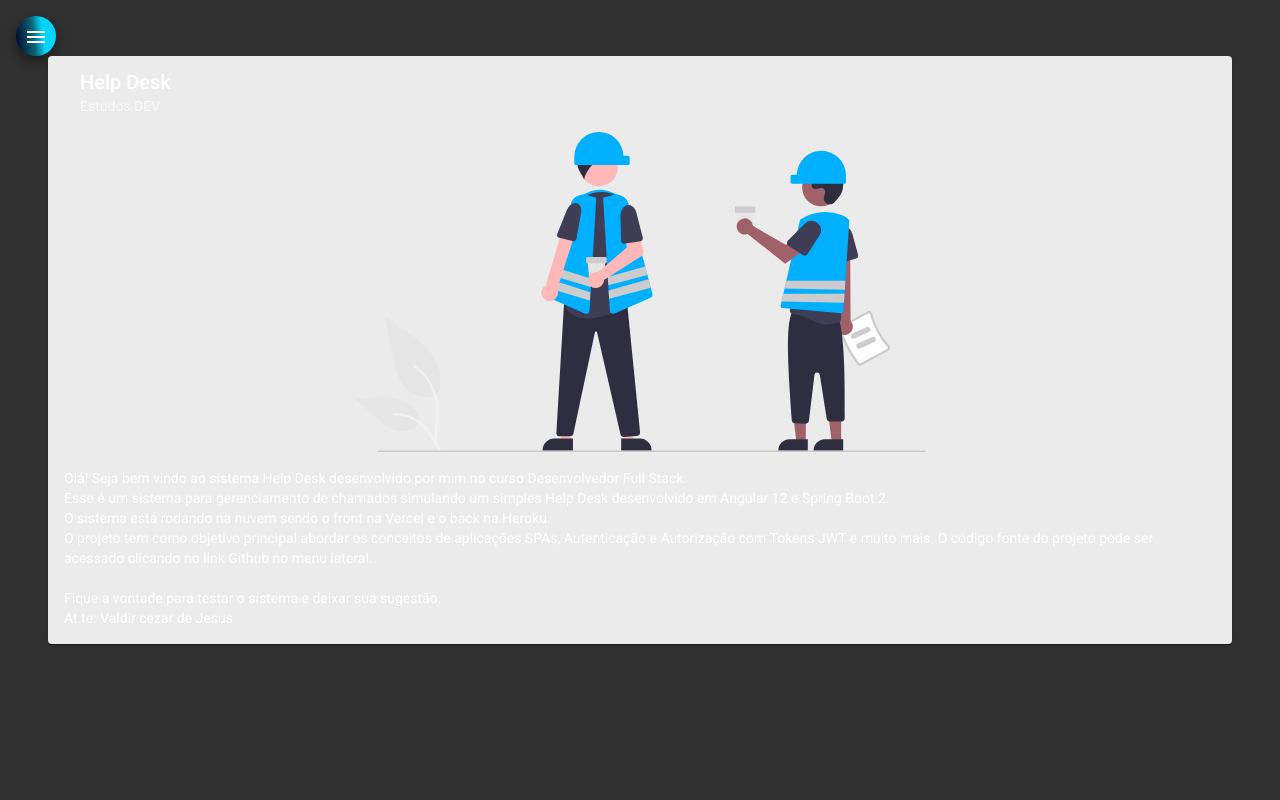
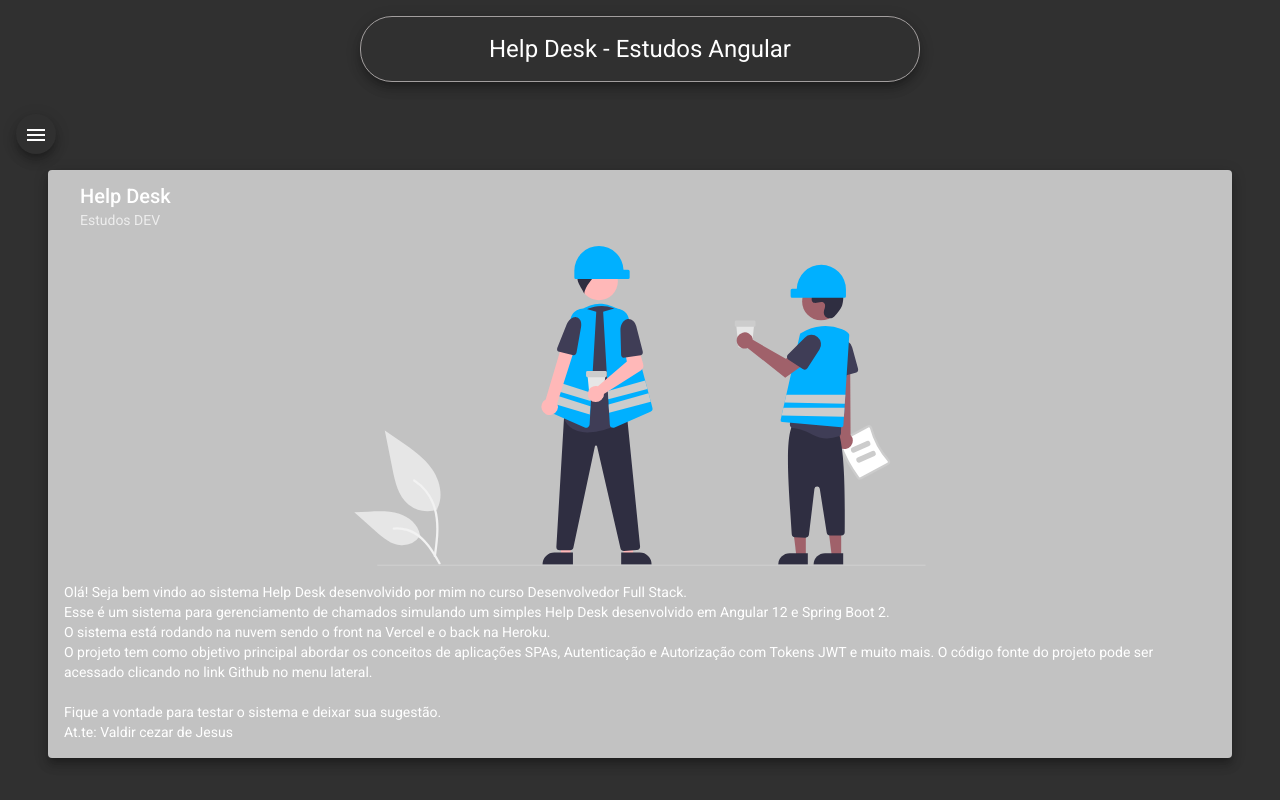
Before and after one commit to duarte44/Helpdesk-front, an Angular app: page /home in a window 1280 px wide. Built offline with nearby package versions, Linux system fonts and the light colour scheme.

Commit message:
html e css para header

```diff
--- a/src/app/components/header/header.component.css
+++ b/src/app/components/header/header.component.css
@@ -0,0 +1,12 @@
+.container{
+    display: flex;
+    align-items: center;
+    justify-content: center;
+}
+
+h1{
+    margin-top: 1rem;
+    border: 1px solid rgb(162, 158, 158);
+    padding: 1rem 10%;
+    border-radius: 2rem;
+}
--- a/src/app/components/header/header.component.html
+++ b/src/app/components/header/header.component.html
@@ -1 +1,3 @@
-<p>header works!</p>
+<div class="container">
+    <h1 class="mat-elevation-z8">Help Desk - Estudos Angular</h1>
+</div>
--- a/src/app/components/home/home.component.css
+++ b/src/app/components/home/home.component.css
@@ -1,7 +1,7 @@
 .card{
     width: 90%;
-    margin: auto;
-    background-color: rgb(235, 235, 235);
+    margin: 1rem auto;
+    background-color: rgb(194, 194, 194);
 }
 
 img{
--- a/src/app/components/home/home.component.html
+++ b/src/app/components/home/home.component.html
@@ -1,4 +1,4 @@
-<mat-card class="card">
+<mat-card class="card mat-elevation-z8">
     <mat-card-header>
       <mat-card-title>Help Desk</mat-card-title>
       <mat-card-subtitle>Estudos DEV</mat-card-subtitle>
--- a/src/app/components/nav/nav.component.css
+++ b/src/app/components/nav/nav.component.css
@@ -4,7 +4,7 @@
 .sidenav{
     width: 13rem;
     color: white;
-    background: rgb(2,0,36);
+
     background: linear-gradient(82deg, rgba(2,0,36,1) 0%, rgba(9,104,121,1) 45%, rgba(0,212,255,1) 66%);
 }
 
@@ -24,5 +24,5 @@
 .menu{
     margin: 1rem 0 0 1rem;
     color: white;
-    background: linear-gradient(82deg, rgba(2,0,36,1) 0%, rgba(9,104,121,1) 45%, rgba(0,212,255,1) 66%);
+
 }
--- a/src/app/components/nav/nav.component.html
+++ b/src/app/components/nav/nav.component.html
@@ -26,6 +26,7 @@
     </mat-drawer>
 
     <div class="sidenav-content">
+        <app-header></app-header>
       <button class="menu mat-elevation-z8" (click)="drawer.toggle()" mat-icon-button>
         <mat-icon>menu</mat-icon>
       </button>
--- a/src/styles.css
+++ b/src/styles.css
@@ -1,4 +1,5 @@
 /* You can add global styles to this file, and also import other style files */
 
-html, body { height: 100%; }
+html, body { height: 100%;
+background-color: white; }
 body { margin: 0; font-family: Roboto, "Helvetica Neue", sans-serif; }
```
